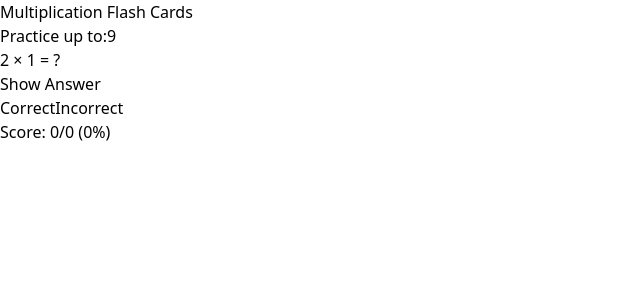
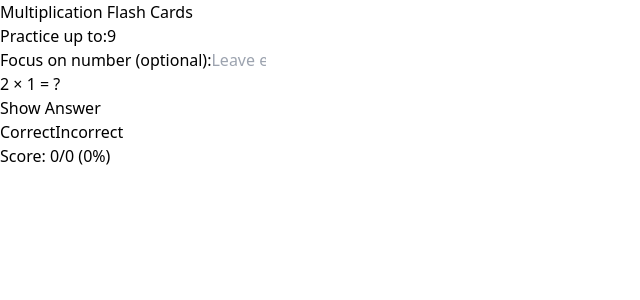
Before and after one commit to csalvato/multiplication-flash-cards, a React (Vite) app: page / in a window 1280 px wide. Shown: the top 300 px of the page, without its empty margins (0-640 px from the left). Built offline with nearby package versions, Linux system fonts and the light colour scheme.

Commit message:
Add focus numbers

```diff
--- a/src/App.tsx
+++ b/src/App.tsx
@@ -2,20 +2,27 @@
 
 function App() {
   const [maxNumber, setMaxNumber] = useState<number>(9)
+  const [focusNumber, setFocusNumber] = useState<number | null>(null)
   const [currentCard, setCurrentCard] = useState<{ a: number; b: number }>({ a: 0, b: 0 })
   const [showAnswer, setShowAnswer] = useState<boolean>(false)
   const [score, setScore] = useState<{ correct: number; total: number }>({ correct: 0, total: 0 })
 
   const generateNewCard = () => {
-    const a = Math.floor(Math.random() * maxNumber) + 1
-    const b = Math.floor(Math.random() * maxNumber) + 1
+    let a, b
+    if (focusNumber !== null) {
+      a = focusNumber
+      b = Math.floor(Math.random() * maxNumber) + 1
+    } else {
+      a = Math.floor(Math.random() * maxNumber) + 1
+      b = Math.floor(Math.random() * maxNumber) + 1
+    }
     setCurrentCard({ a, b })
     setShowAnswer(false)
   }
 
   useEffect(() => {
     generateNewCard()
-  }, [maxNumber])
+  }, [maxNumber, focusNumber])
 
   const handleCheckAnswer = (userAnswer: number) => {
     const correctAnswer = currentCard.a * currentCard.b
@@ -41,6 +48,24 @@
             max="15"
             value={maxNumber}
             onChange={(e) => setMaxNumber(Math.min(15, Math.max(1, parseInt(e.target.value) || 1)))}
+            className="w-full px-3 py-2 border rounded-lg focus:outline-none focus:ring-2 focus:ring-blue-500"
+          />
+        </div>
+
+        <div className="mb-6">
+          <label className="block text-gray-700 text-sm font-bold mb-2">
+            Focus on number (optional):
+          </label>
+          <input
+            type="number"
+            min="1"
+            max={maxNumber}
+            value={focusNumber || ''}
+            onChange={(e) => {
+              const value = e.target.value ? parseInt(e.target.value) : null
+              setFocusNumber(value ? Math.min(maxNumber, Math.max(1, value)) : null)
+            }}
+            placeholder="Leave empty for random"
             className="w-full px-3 py-2 border rounded-lg focus:outline-none focus:ring-2 focus:ring-blue-500"
           />
         </div>
```
